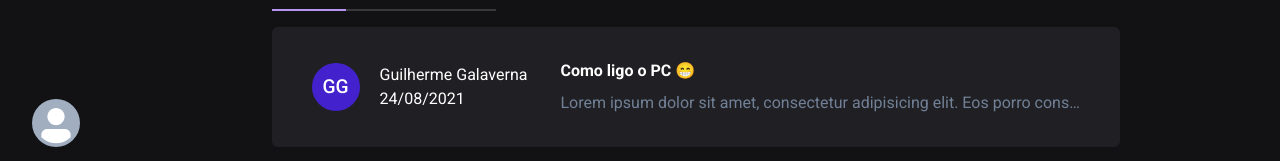
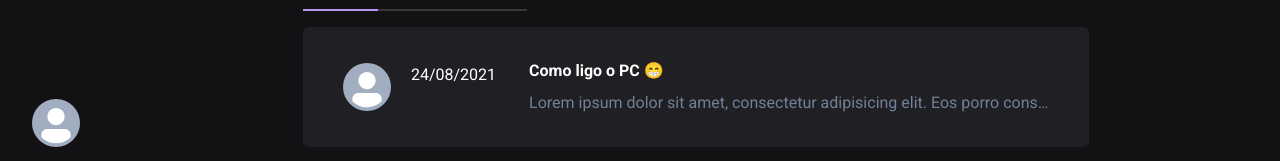
Before and after one commit to Guigalaverna/e-learning, a Next.js app: page /dashboard in a window 1280 px wide. Shown: the part 621-782 px from the top of the page. Built offline with nearby package versions, Linux system fonts and the light colour scheme; no server answers.

Commit message:
feat: using data from auth session

```diff
--- a/src/components/Dashboard/Course/Content/Questions/index.tsx
+++ b/src/components/Dashboard/Course/Content/Questions/index.tsx
@@ -1,6 +1,9 @@
 import {Avatar, Box, Divider, Flex, Text} from "@chakra-ui/react";
+import {useSession} from "next-auth/client";
 
 export function Questions() {
+  const [session] = useSession();
+
   return (
     <Flex w="100%">
       <Flex
@@ -13,9 +16,9 @@ export function Questions() {
         borderRadius="md"
       >
         <Flex>
-          <Avatar name="Guilherme Galaverna" />
+          <Avatar name={session?.user.name} src={session?.user.image} />
           <Box ml="5">
-            <Text>Guilherme Galaverna</Text>
+            <Text>{session?.user.name}</Text>
             <Text>24/08/2021</Text>
           </Box>
           <Divider orientation="vertical" mx="4" />
```
